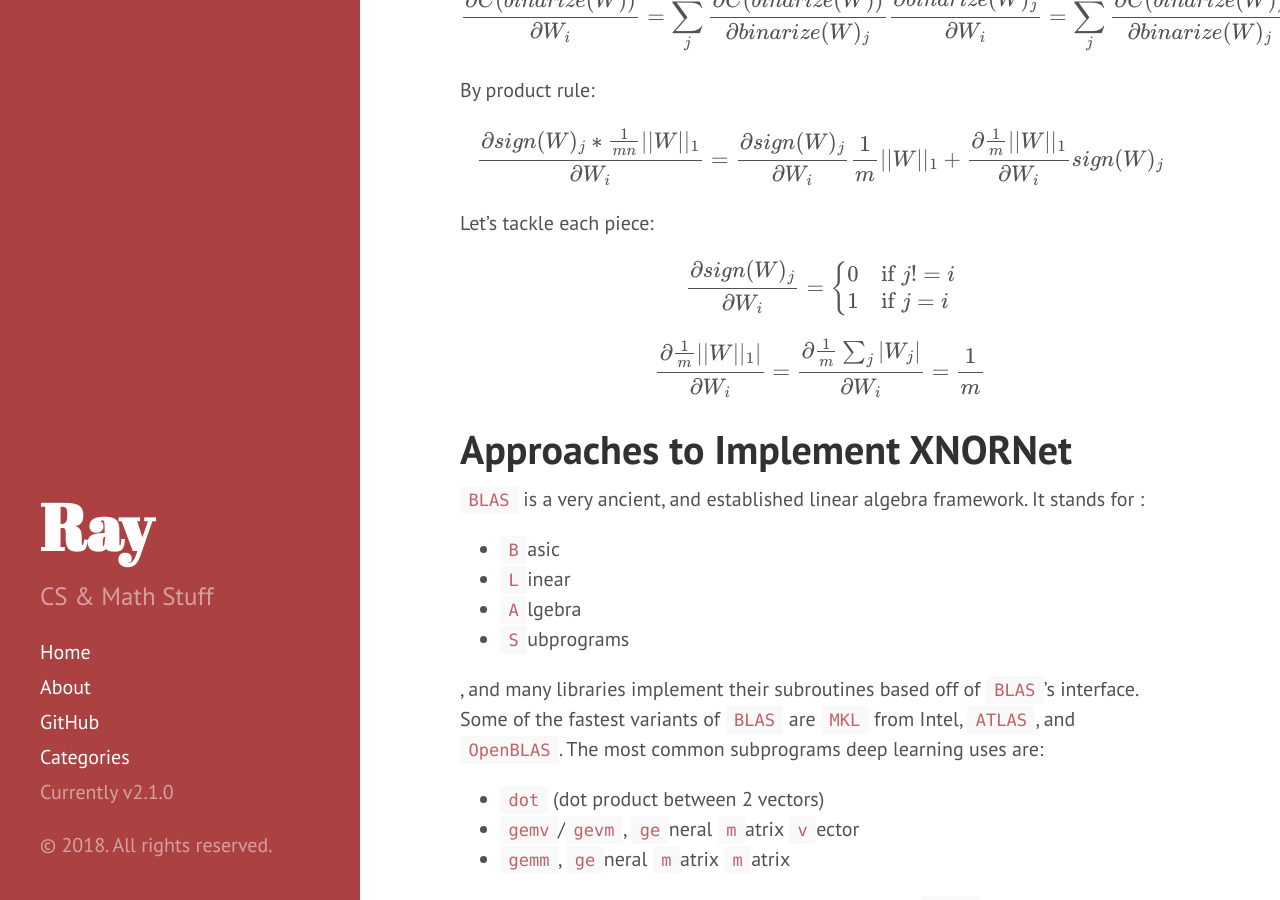
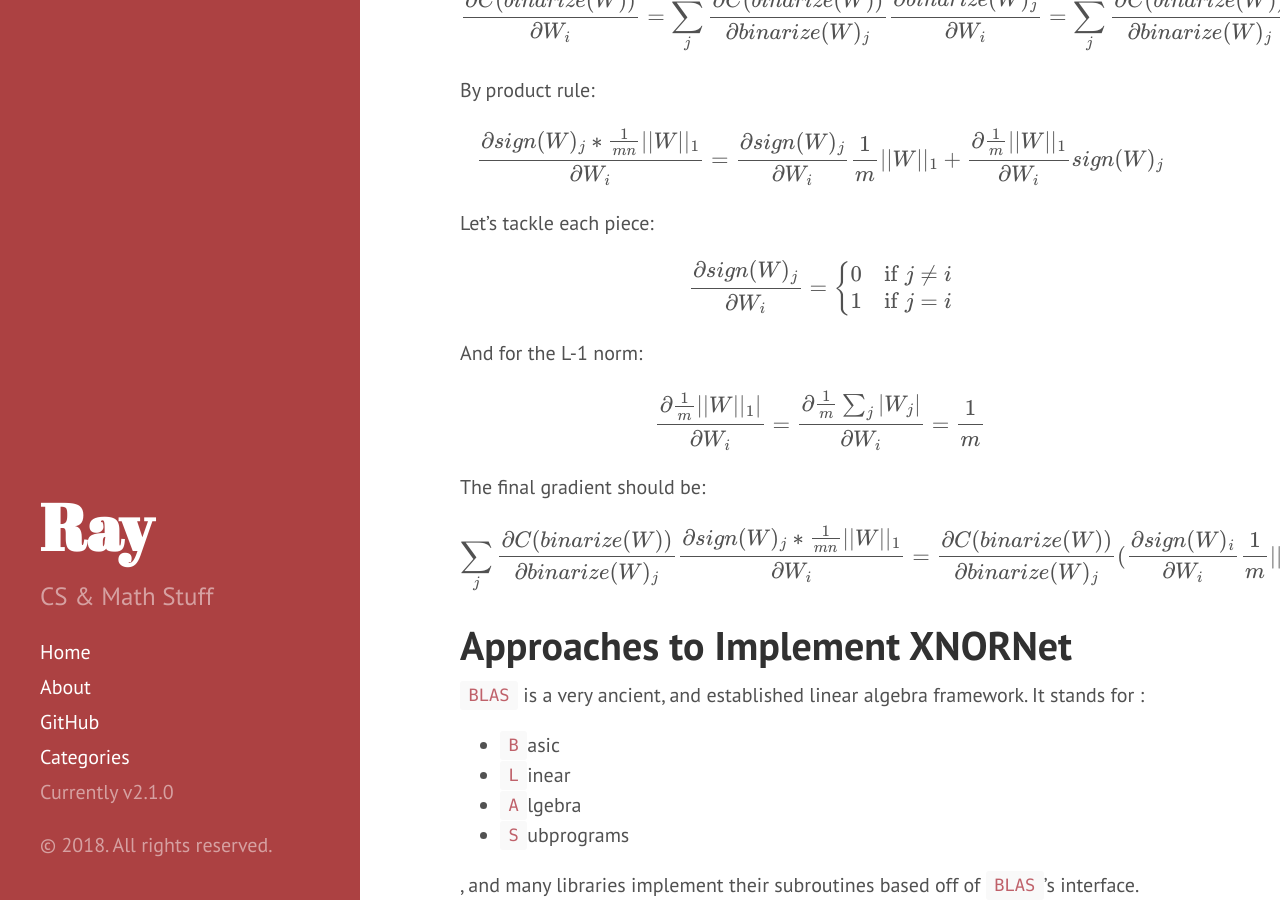
Before and after one commit to OneRaynyDay/oneraynyday.github.io, a Jekyll site: the page built from _posts/2018-08-30-Bighead-XNORNet.md, in a window 1280 px wide and 900 px high, scrolled down 8484 px. Built offline with Jekyll 4.4.1, drawn with Linux system fonts in a browser that asks for light colours; formulas are drawn with MathJax 3; some of the changed text lies outside the part shown.

Commit message:
result eq

```diff
--- a/_posts/2018-08-30-Bighead-XNORNet.md
+++ b/_posts/2018-08-30-Bighead-XNORNet.md
@@ -252,7 +252,7 @@ Well, the answer is we can't. However, Hinton(2012, Using noise as a regularizer
 $$
 \frac{\partial sign(x)_j}{\partial x_i} \approx
 \begin{cases}
-0 & \text{if $j != i$} \\
+0 & \text{if $j \neq i$} \\
 1 & \text{if $j = i$}
 \end{cases}
 $$
@@ -295,15 +295,24 @@ Let's tackle each piece:
 $$
 \frac{\partial sign(W)_j}{\partial W_i} =
 \begin{cases}
-0 & \text{if $j != i$} \\
+0 & \text{if $j \neq i$} \\
 1 & \text{if $j = i$}
 \end{cases}
 $$
+
+And for the L-1 norm:
 
 $$
 \frac{\partial \frac{1}{m}||W||_1|}{\partial W_i} = \\
 \frac{\partial \frac{1}{m} \sum_{j} |W_{j}|}{\partial W_i} = \\
 \frac{1}{m}
+$$
+
+The final gradient should be:
+
+$$
+\sum_j \frac{\partial C(binarize(W))}{\partial binarize(W)_j} \frac{\partial sign(W)_j * \frac{1}{mn}||W||_1}{\partial W_i} = \\
+\frac{\partial C(binarize(W))}{\partial binarize(W)_j} (\frac{\partial sign(W)_i}{\partial W_i} \frac{1}{m}||W||_1 + \sum_j \frac{\partial \frac{1}{m}||W||_1}{\partial W_i} sign(W)_j)
 $$
 
 
```
